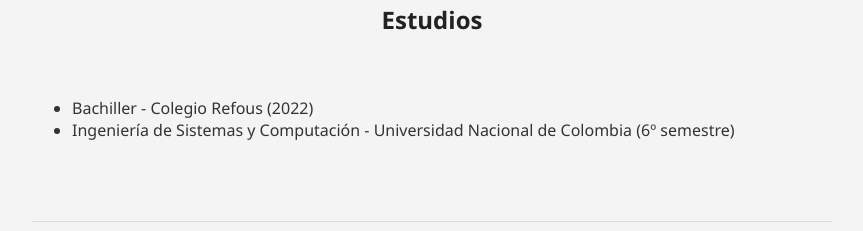
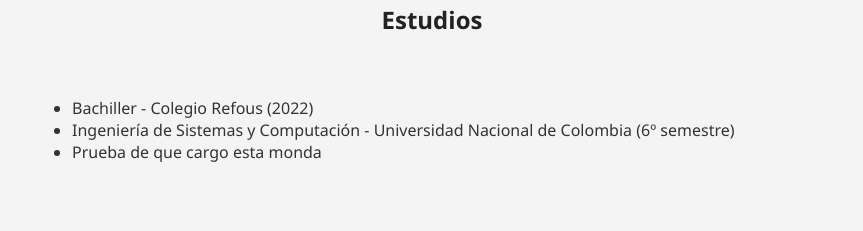
Before and after one commit to Emontanor/Portfolio, a plain HTML site: page index.html in a window 1280 px wide. Shown: the part 830-1061 px from the top of the page, without its empty margins (208-1071 px from the left). Drawn offline with Linux system fonts and the light colour scheme.

Commit message:
Add additional education entry to "Estudios" section

```diff
--- a/index.html
+++ b/index.html
@@ -30,6 +30,7 @@
         <ul class="lista-estudios">
             <li>Bachiller - Colegio Refous (2022)</li>
             <li>Ingeniería de Sistemas y Computación - Universidad Nacional de Colombia (6º semestre)</li>
+            <li>Prueba de que cargo esta monda</li>
         </ul>
       </p>
     </section>
```
